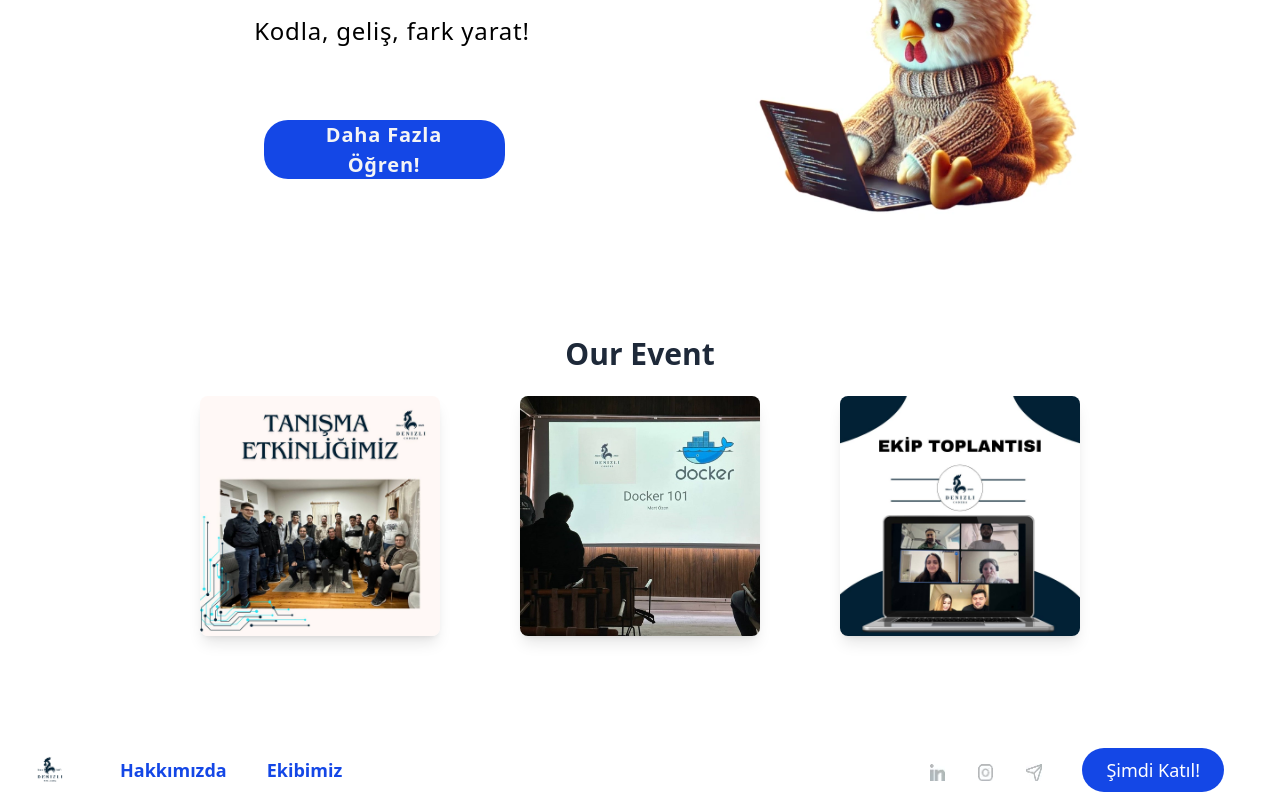
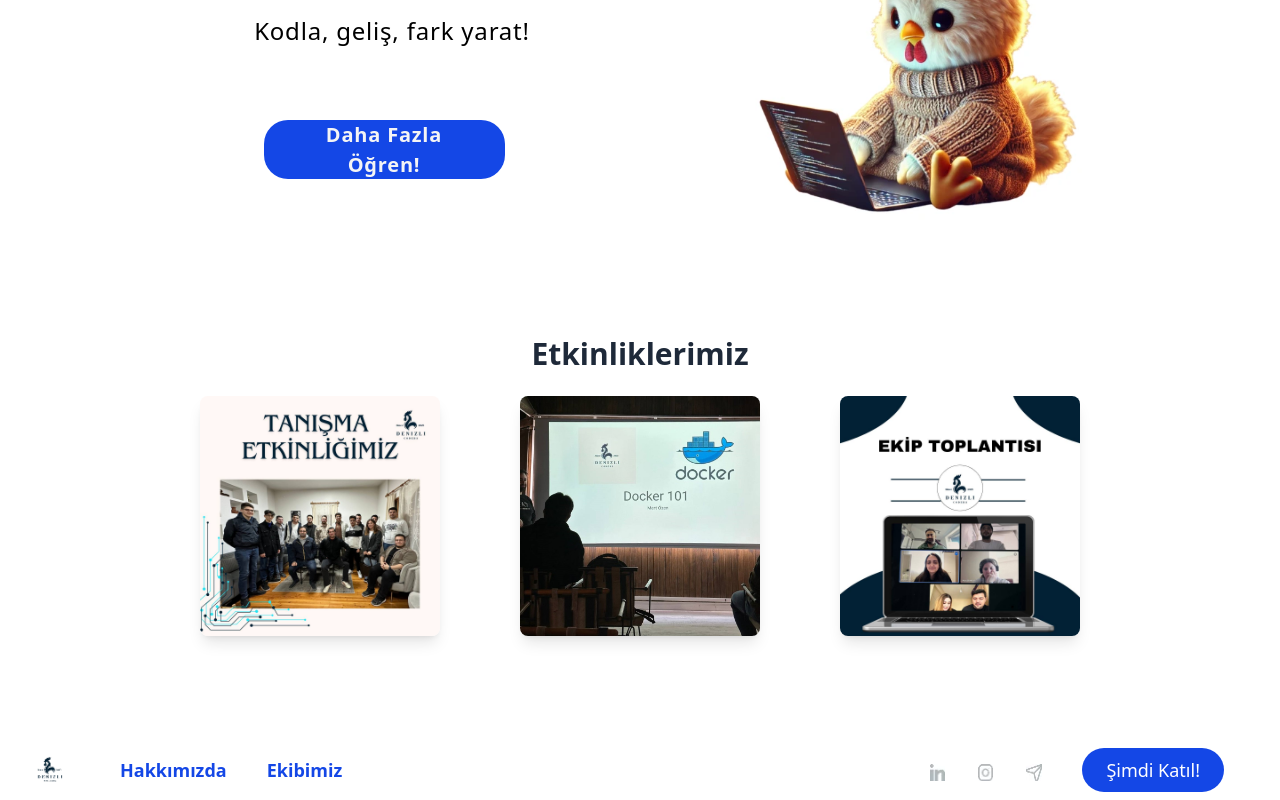
Before and after one commit to mertozen/denizli-coders-website, a React (Vite) app: page / in a window 1280 px wide. Shown: the part 568-1368 px from the top of the page. Built offline with nearby package versions, Linux system fonts and the light colour scheme.

Commit message:
translation feature added2

```diff
--- a/src/App.tsx
+++ b/src/App.tsx
@@ -67,7 +67,7 @@ function App() {
 
       <Card title={""} />
       <Events
-        event_title={t("Our Event")}
+        event_title={t("Etkinliklerimiz")}
         images={[datingevent, docker101, meet]}
       />
       <Footer
--- a/src/i18n.ts
+++ b/src/i18n.ts
@@ -18,8 +18,10 @@ i18n.use(initReactI18next).init({
                 "Şimdi Katıl!": "Join Now",
                 "Kabul Et": "Accept",
                 "Reddet": "Reject",
-                "İçeriği kişiselleştirmek, reklamları daha uygun hale getirmek ve etkileşimi ölçmek amacıyla çerezler ve benzeri teknolojiler kullanıyoruz. 'Kabul Et' butonuna tıklayarak, Çerez Politikamızda belirtilen şartları kabul etmiş olursunuz. Daha iyi bir deneyim için bize katılın!":"We use cookies and similar technologies to personalize content, make ads more relevant, and measure engagement. By clicking the 'Accept' button, you agree to the terms outlined in our Cookie Policy. Join us for a better experience!"
+                "İçeriği kişiselleştirmek, reklamları daha uygun hale getirmek ve etkileşimi ölçmek amacıyla çerezler ve benzeri teknolojiler kullanıyoruz. 'Kabul Et' butonuna tıklayarak, Çerez Politikamızda belirtilen şartları kabul etmiş olursunuz. Daha iyi bir deneyim için bize katılın!":"We use cookies and similar technologies to personalize content, make ads more relevant, and measure engagement. By clicking the 'Accept' button, you agree to the terms outlined in our Cookie Policy. Join us for a better experience!",
+                "Etkinliklerimiz": "Our Events",
             }
+
 
         },
     }
```
